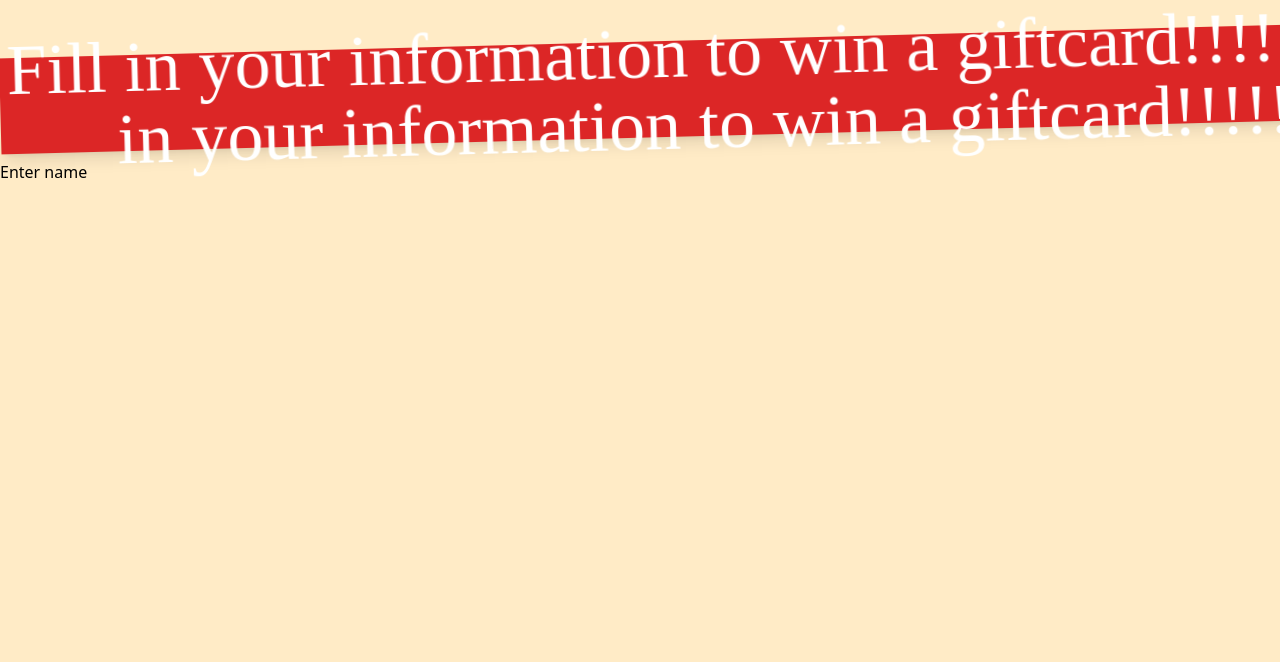
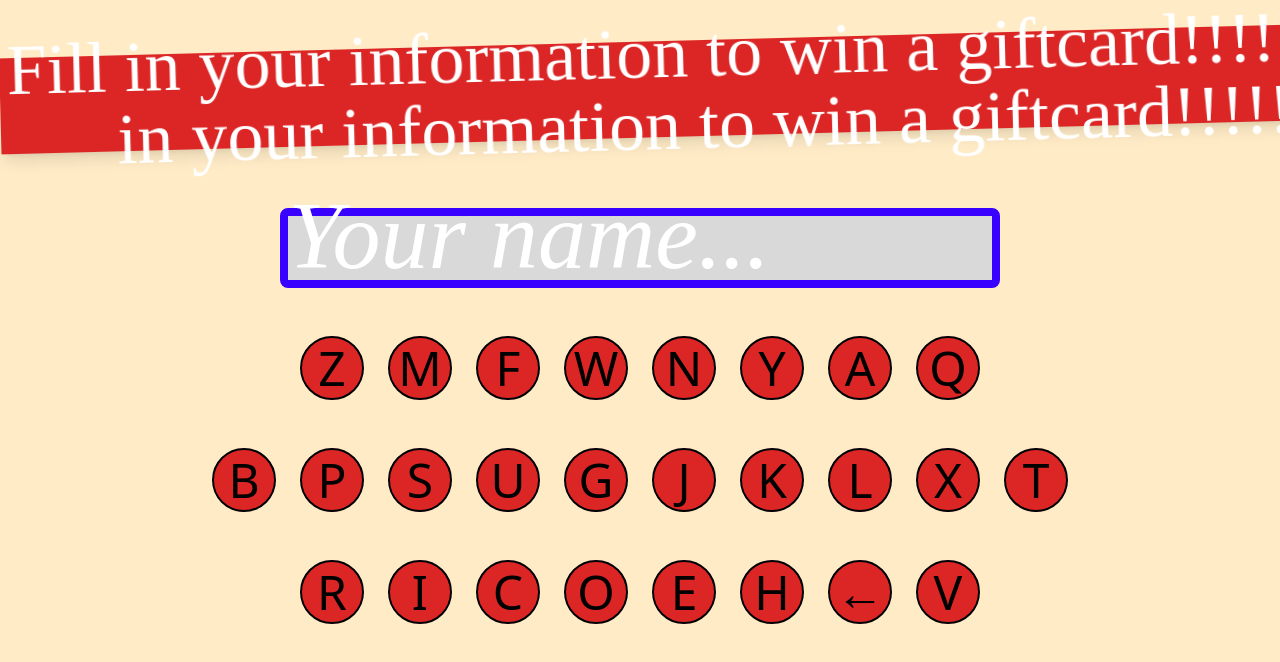
Before and after one commit to RaoulvanWijk/frontend-codejam, a React (Vite) app: page / in a window 1280 px wide. Shown: the top 662 px of the page. Built offline with nearby package versions, Linux system fonts and the light colour scheme; a web font is replaced by a local one.

Commit message:
made the layout for the input form

```diff
--- a/src/components/EnterNameForm.tsx
+++ b/src/components/EnterNameForm.tsx
@@ -2,8 +2,38 @@ import React from 'react'
 
 export default function EnterNameForm() {
   return (
-    <div>
-    Enter name
+    <div className='flex flex-col items-center space-y-12 pt-12'>
+      <p className='font-irishGrover italic text-white text-8xl font-normal border-[#3700FF] border-8 bg-[#D9D9D9] rounded-lg w-[45rem] h-20 leading-10'>Your name...</p>
+
+      <div className='grid grid-cols-10 gap-6 gap-y-12'>
+        <p className='flex justify-center items-center content-center text-5xl h-16 w-16 rounded-full bg-red-600 border-2 border-black grid-col-1 col-start-2'>Z</p>
+        <p className='flex justify-center items-center content-center text-5xl h-16 w-16 rounded-full bg-red-600 border-2 border-black grid-col-1'>M</p>
+        <p className='flex justify-center items-center content-center text-5xl h-16 w-16 rounded-full bg-red-600 border-2 border-black grid-col-1'>F</p>
+        <p className='flex justify-center items-center content-center text-5xl h-16 w-16 rounded-full bg-red-600 border-2 border-black grid-col-1'>W</p>
+        <p className='flex justify-center items-center content-center text-5xl h-16 w-16 rounded-full bg-red-600 border-2 border-black grid-col-1'>N</p>
+        <p className='flex justify-center items-center content-center text-5xl h-16 w-16 rounded-full bg-red-600 border-2 border-black grid-col-1'>Y</p>
+        <p className='flex justify-center items-center content-center text-5xl h-16 w-16 rounded-full bg-red-600 border-2 border-black grid-col-1'>A</p>
+        <p className='flex justify-center items-center content-center text-5xl h-16 w-16 rounded-full bg-red-600 border-2 border-black grid-col-1'>Q</p>
+        <p className='flex justify-center items-center content-center text-5xl h-16 w-16 rounded-full bg-red-600 border-2 border-black grid-col-1 col-start-1'>B</p>
+        <p className='flex justify-center items-center content-center text-5xl h-16 w-16 rounded-full bg-red-600 border-2 border-black grid-col-1'>P</p>
+        <p className='flex justify-center items-center content-center text-5xl h-16 w-16 rounded-full bg-red-600 border-2 border-black grid-col-1'>S</p>
+        <p className='flex justify-center items-center content-center text-5xl h-16 w-16 rounded-full bg-red-600 border-2 border-black grid-col-1'>U</p>
+        <p className='flex justify-center items-center content-center text-5xl h-16 w-16 rounded-full bg-red-600 border-2 border-black grid-col-1'>G</p>
+        <p className='flex justify-center items-center content-center text-5xl h-16 w-16 rounded-full bg-red-600 border-2 border-black grid-col-1'>J</p>
+        <p className='flex justify-center items-center content-center text-5xl h-16 w-16 rounded-full bg-red-600 border-2 border-black grid-col-1'>K</p>
+        <p className='flex justify-center items-center content-center text-5xl h-16 w-16 rounded-full bg-red-600 border-2 border-black grid-col-1'>L</p>
+        <p className='flex justify-center items-center content-center text-5xl h-16 w-16 rounded-full bg-red-600 border-2 border-black grid-col-1'>X</p>
+        <p className='flex justify-center items-center content-center text-5xl h-16 w-16 rounded-full bg-red-600 border-2 border-black grid-col-1'>T</p>
+        <p className='flex justify-center items-center content-center text-5xl h-16 w-16 rounded-full bg-red-600 border-2 border-black grid-col-1 col-start-2'>R</p>
+        <p className='flex justify-center items-center content-center text-5xl h-16 w-16 rounded-full bg-red-600 border-2 border-black grid-col-1'>I</p>
+        <p className='flex justify-center items-center content-center text-5xl h-16 w-16 rounded-full bg-red-600 border-2 border-black grid-col-1'>C</p>
+        <p className='flex justify-center items-center content-center text-5xl h-16 w-16 rounded-full bg-red-600 border-2 border-black grid-col-1'>O</p>
+        <p className='flex justify-center items-center content-center text-5xl h-16 w-16 rounded-full bg-red-600 border-2 border-black grid-col-1'>E</p>
+        <p className='flex justify-center items-center content-center text-5xl h-16 w-16 rounded-full bg-red-600 border-2 border-black grid-col-1'>H</p>
+        <p className='flex justify-center items-center content-center text-5xl h-16 w-16 rounded-full bg-red-600 border-2 border-black grid-col-1'>←</p>
+        <p className='flex justify-center items-center content-center text-5xl h-16 w-16 rounded-full bg-red-600 border-2 border-black grid-col-1'>V</p>
+      </div>
+
     </div>
   )
 }
```
